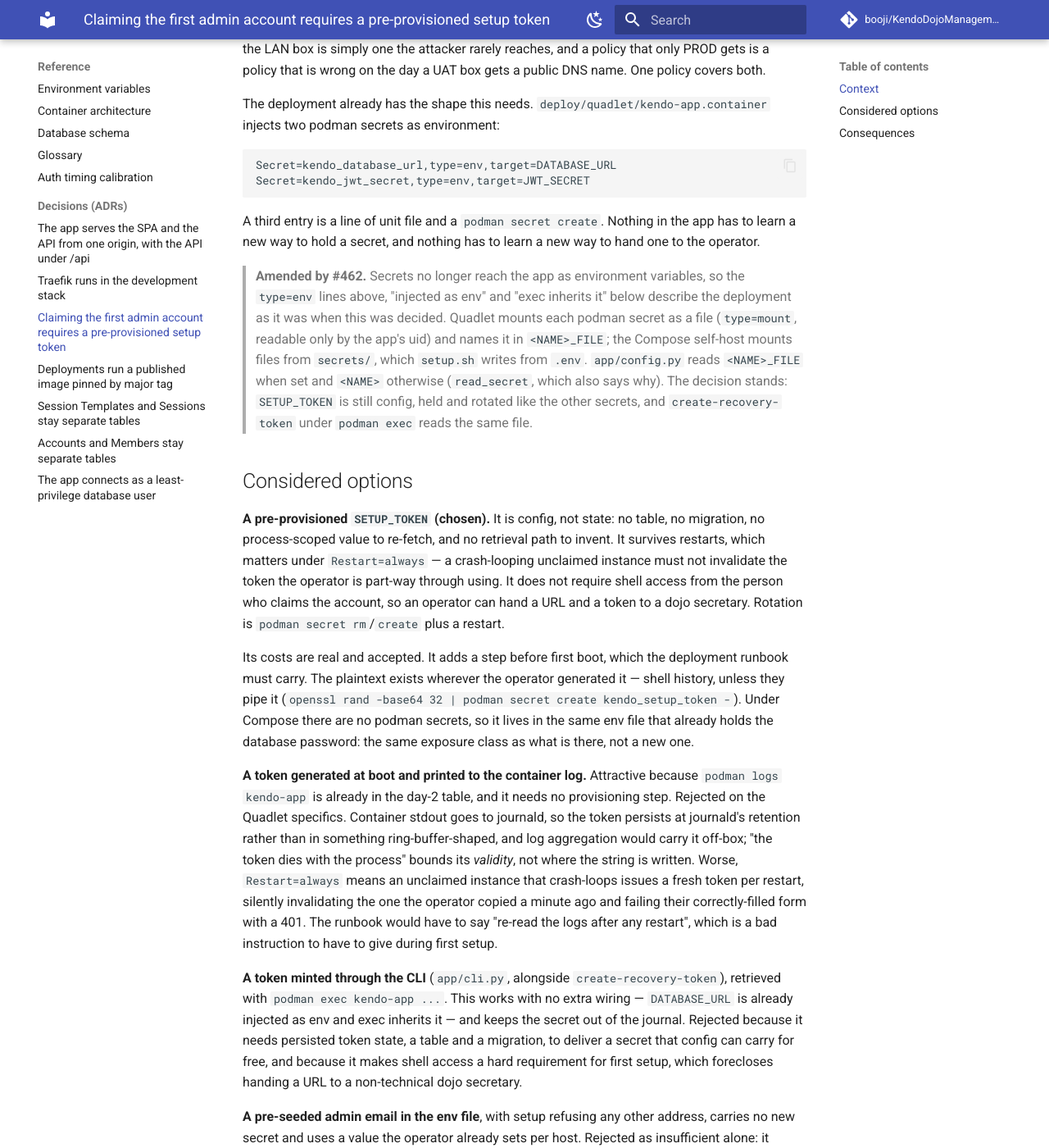
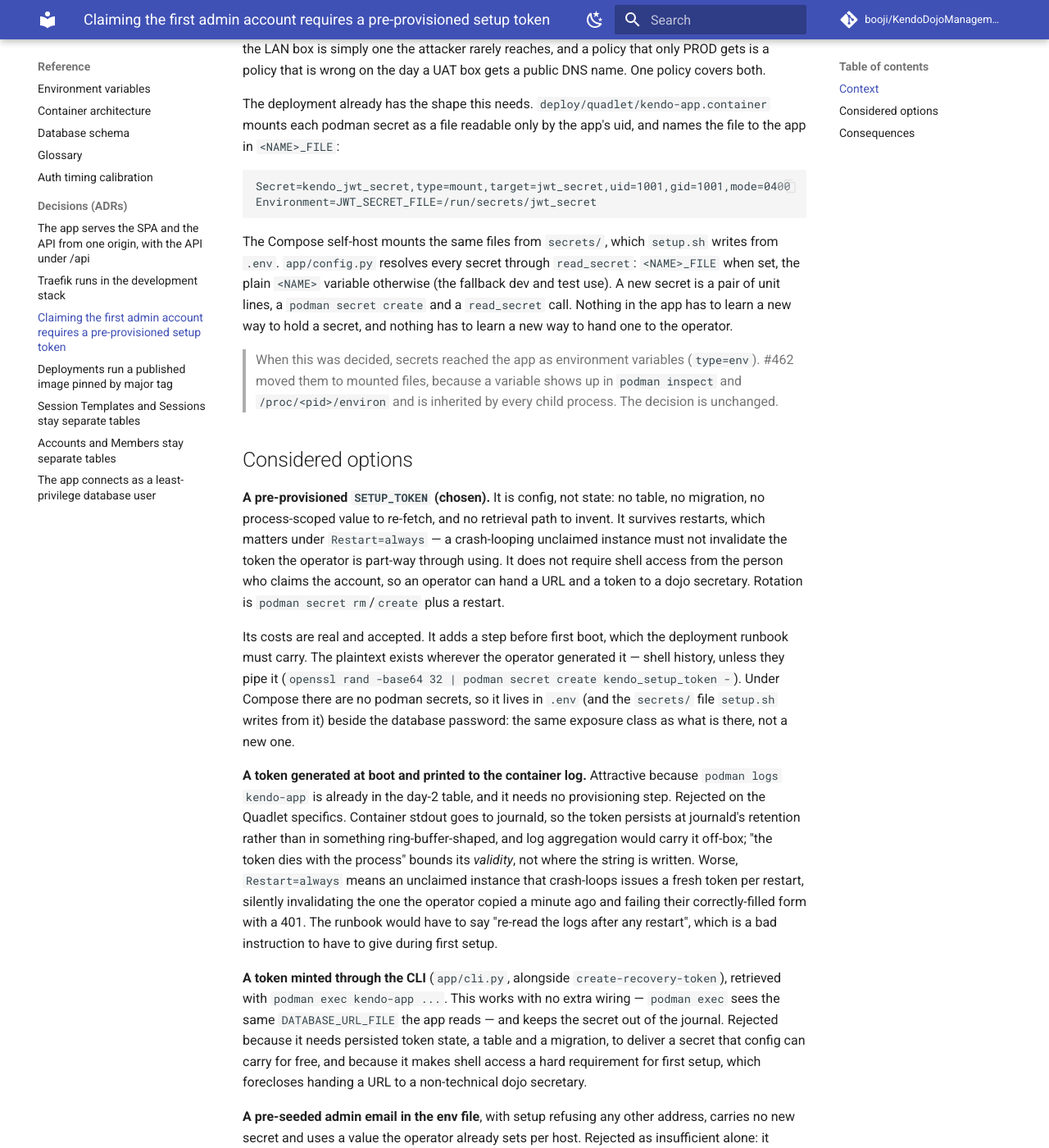
Before and after one commit to booji/KendoDojoManagement, an MkDocs documentation site: the page built from docs/adr/0003-first-admin-claim-requires-a-pre-provisioned-setup-token.md, in a window 1280 px wide and 1400 px high, scrolled down 924 px. Shown: the whole window at 82% size. Built offline with MkDocs 1.6.1 and Material for MkDocs 9.7.7, drawn with Linux system fonts in a browser that asks for light colours; comment, search, counter and statistics services are not loaded; the version menu is left out; some of the changed text lies outside the part shown.

Commit message:
docs(adr-0003): describe secrets as mounted files, not environment
ADR-0003 described the setup token as injected with Secret=...,type=env.
#462 moved every secret to a mounted file named by <NAME>_FILE and read
through read_secret. Rewrite the deployment description, the Compose cost
and the CLI option to match, and keep one note recording the move and why.
The decision itself is unchanged.

Refs #462

````diff
--- a/docs/adr/0003-first-admin-claim-requires-a-pre-provisioned-setup-token.md
+++ b/docs/adr/0003-first-admin-claim-requires-a-pre-provisioned-setup-token.md
@@ -1,9 +1,9 @@
 # Claiming the first admin account requires a pre-provisioned setup token
 
 The operator provisions a `SETUP_TOKEN` before first boot — a podman secret
-under Quadlet, a value in the env file for the Compose self-host, each now
-reaching the app as a mounted file (see the amendment under Context) — and `POST /api/setup/passkey/complete` requires it. The app reads
-it from config like any other secret, compares it in constant time, and
+under Quadlet, a value in `.env` for the Compose self-host, each reaching the
+app as a mounted file — and `POST /api/setup/passkey/complete` requires it.
+The app reads it from config like any other secret, compares it in constant time, and
 refuses to start without it. `/api/setup/passkey/begin` requires it too (see
 the amendment under Consequences); `GET /api/setup` is unchanged, and the existing
 `_has_registered_user()` guard still runs first, so a claimed instance stays
@@ -37,27 +37,26 @@ rarely reaches, and a policy that only PROD gets is a policy that is wrong on
 the day a UAT box gets a public DNS name. One policy covers both.
 
 The deployment already has the shape this needs.
-`deploy/quadlet/kendo-app.container` injects two podman secrets as environment:
+`deploy/quadlet/kendo-app.container` mounts each podman secret as a file
+readable only by the app's uid, and names the file to the app in `<NAME>_FILE`:
 
 ```
-Secret=kendo_database_url,type=env,target=DATABASE_URL
-Secret=kendo_jwt_secret,type=env,target=JWT_SECRET
+Secret=kendo_jwt_secret,type=mount,target=jwt_secret,uid=1001,gid=1001,mode=0400
+Environment=JWT_SECRET_FILE=/run/secrets/jwt_secret
 ```
 
-A third entry is a line of unit file and a `podman secret create`. Nothing in
-the app has to learn a new way to hold a secret, and nothing has to learn a new
-way to hand one to the operator.
+The Compose self-host mounts the same files from `secrets/`, which `setup.sh`
+writes from `.env`. `app/config.py` resolves every secret through
+`read_secret`: `<NAME>_FILE` when set, the plain `<NAME>` variable otherwise
+(the fallback dev and test use). A new secret is a pair of unit lines, a
+`podman secret create` and a `read_secret` call. Nothing in the app has to
+learn a new way to hold a secret, and nothing has to learn a new way to hand
+one to the operator.
 
-> **Amended by #462.** Secrets no longer reach the app as environment
-> variables, so the `type=env` lines above, "injected as env" and "exec
-> inherits it" below describe the deployment as it was when this was decided.
-> Quadlet mounts each podman secret as a file (`type=mount`, readable only by
-> the app's uid) and names it in `<NAME>_FILE`; the Compose self-host mounts
-> files from `secrets/`, which `setup.sh` writes from `.env`. `app/config.py`
-> reads `<NAME>_FILE` when set and `<NAME>` otherwise (`read_secret`, which
-> also says why). The decision stands: `SETUP_TOKEN` is still config, held and
-> rotated like the other secrets, and `create-recovery-token` under `podman
-> exec` reads the same file.
+> When this was decided, secrets reached the app as environment variables
+> (`type=env`). #462 moved them to mounted files, because a variable shows up
+> in `podman inspect` and `/proc/<pid>/environ` and is inherited by every child
+> process. The decision is unchanged.
 
 ## Considered options
 
@@ -73,8 +72,9 @@ Its costs are real and accepted. It adds a step before first boot, which the
 deployment runbook must carry. The plaintext exists wherever the operator
 generated it — shell history, unless they pipe it (`openssl rand -base64 32 |
 podman secret create kendo_setup_token -`). Under Compose there are no podman
-secrets, so it lives in the same env file that already holds the database
-password: the same exposure class as what is there, not a new one.
+secrets, so it lives in `.env` (and the `secrets/` file `setup.sh` writes from
+it) beside the database password: the same exposure class as what is there,
+not a new one.
 
 **A token generated at boot and printed to the container log.** Attractive
 because `podman logs kendo-app` is already in the day-2 table, and it needs no
@@ -90,8 +90,8 @@ is a bad instruction to have to give during first setup.
 
 **A token minted through the CLI** (`app/cli.py`, alongside
 `create-recovery-token`), retrieved with `podman exec kendo-app ...`. This
-works with no extra wiring — `DATABASE_URL` is already injected as env and
-exec inherits it — and keeps the secret out of the journal. Rejected because it
+works with no extra wiring — `podman exec` sees the same `DATABASE_URL_FILE`
+the app reads — and keeps the secret out of the journal. Rejected because it
 needs persisted token state, a table and a migration, to deliver a secret that
 config can carry for free, and because it makes shell access a hard requirement
 for first setup, which forecloses handing a URL to a non-technical dojo
````
